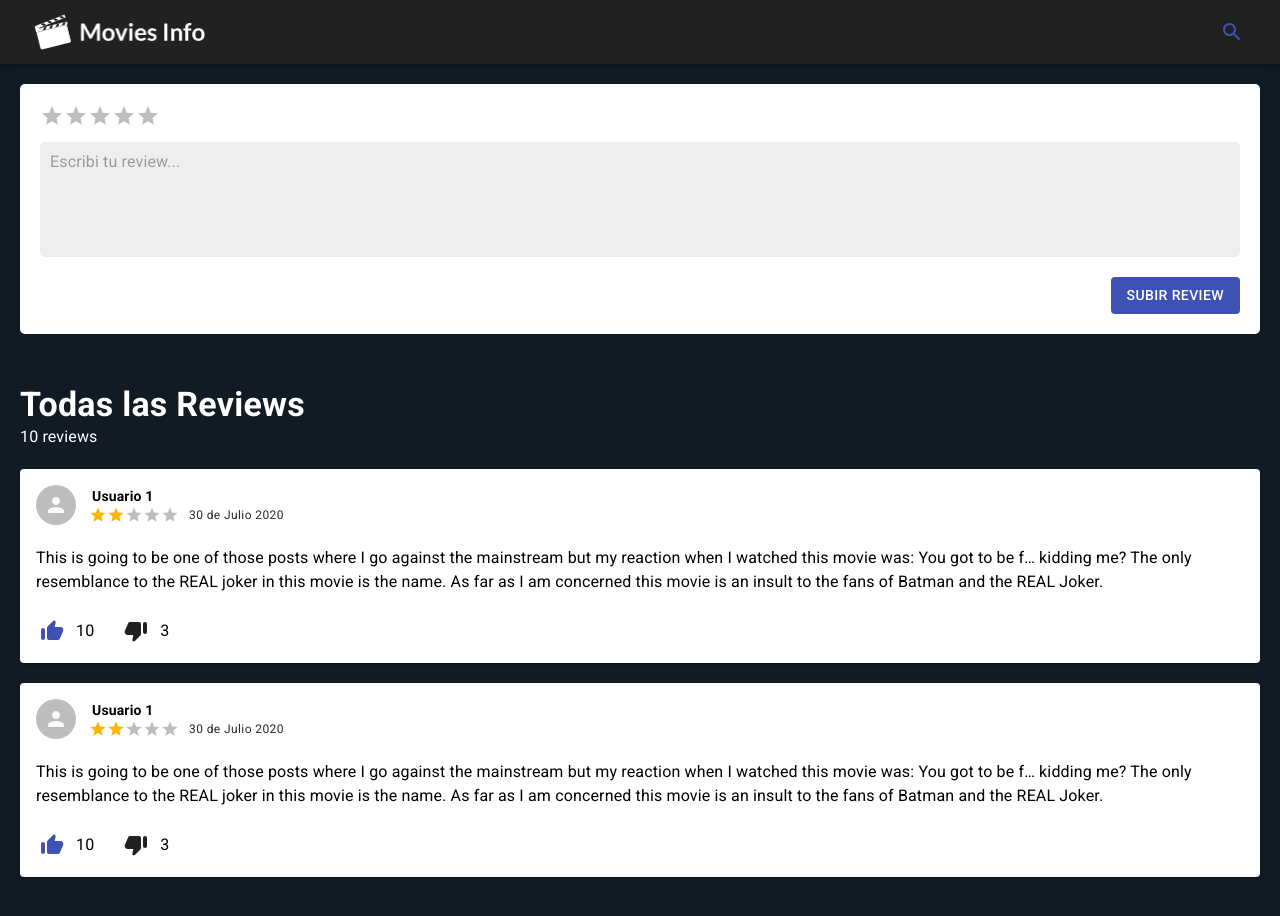
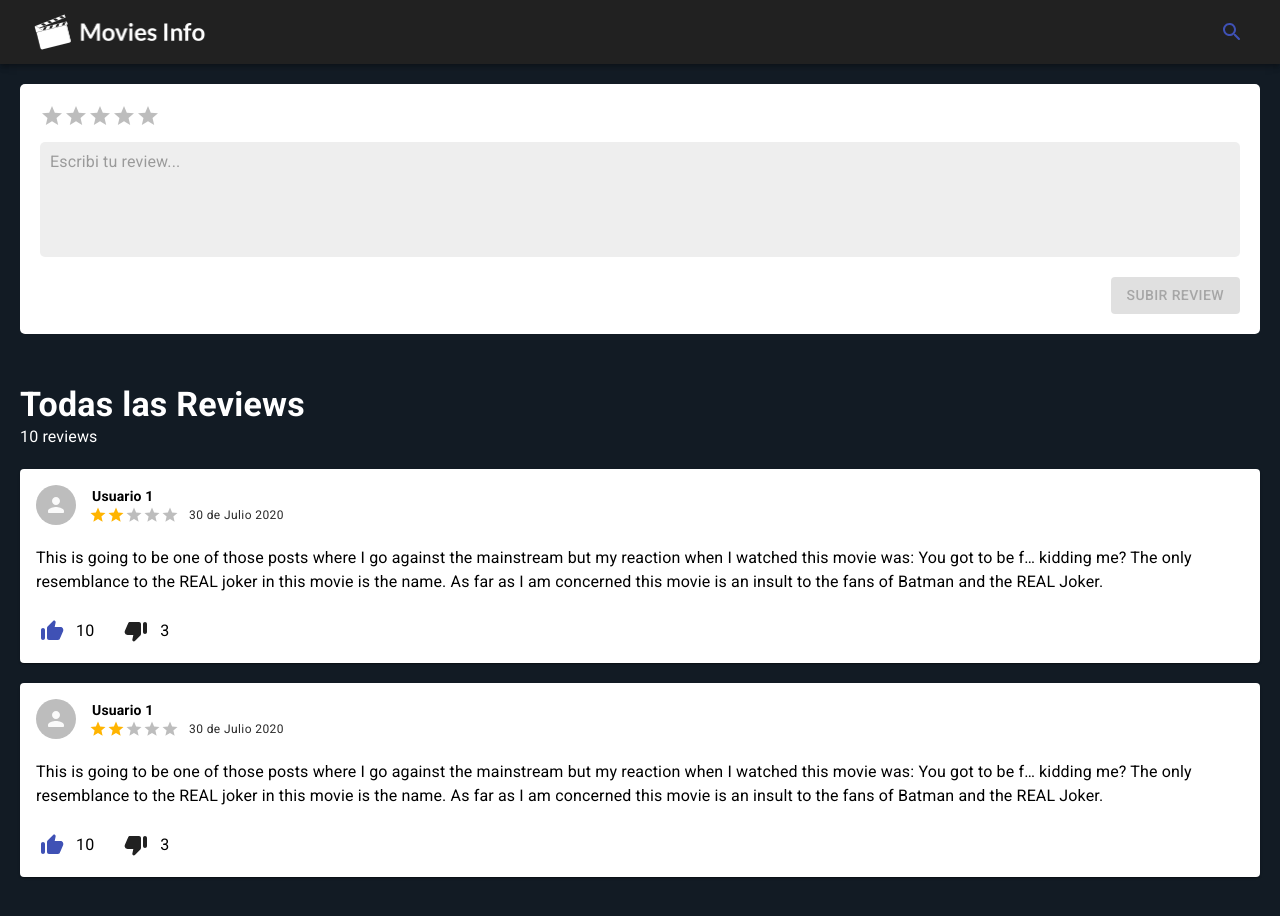
Before and after one commit to LYoshi02/Movies-Info, a React (Create React App) app: page /pelicula/reviews/1 in a window 1280 px wide. Built offline with nearby package versions, Linux system fonts and the light colour scheme.

Commit message:
I added the functionality to post reviews
I added the functionality to post reviews

auxiliar commit

```diff
--- a/src/components/Reviews/UserReview/UserReview.js
+++ b/src/components/Reviews/UserReview/UserReview.js
@@ -1,25 +1,25 @@
-import React from 'react';
-import { Box, Input, Button } from '@material-ui/core';
-import Rating from '@material-ui/lab/Rating';
-import { makeStyles } from '@material-ui/styles';
+import React from "react";
+import { Box, Input, Button } from "@material-ui/core";
+import Rating from "@material-ui/lab/Rating";
+import { makeStyles } from "@material-ui/styles";
 
 const useStyles = makeStyles({
   mainBoxStyles: {
     padding: "2rem",
     backgroundColor: "rgb(255,255,255)",
     borderRadius: "5px",
-        marginBottom: "5rem"
+    marginBottom: "5rem",
   },
   inputStyles: {
     color: "var(--color-gris-oscuro)",
     backgroundColor: "rgba(238,238,238,.95)",
     borderRadius: "5px",
     padding: "1rem",
-        margin: "1rem 0 2rem 0"
+    margin: "1rem 0 2rem 0",
   },
   btnBoxStyles: {
-        textAlign: "right"
-    }
+    textAlign: "right",
+  },
 });
 
 const UserReview = (props) => {
@@ -27,14 +27,25 @@ const UserReview = (props) => {
 
   return (
     <Box className={classes.mainBoxStyles}>
-            <Rating />
-            <Input multiline fullWidth rows={5} disableUnderline className={classes.inputStyles} placeholder="Escribi tu review..." />
+      <Rating value={props.stars} onChange={props.starsChanged} name="user-stars" />
+      <Input
+        multiline
+        fullWidth
+        rows={5}
+        disableUnderline
+        className={classes.inputStyles}
+        placeholder="Escribi tu review..."
+        value={props.inputValue}
+        onChange={props.inputValueChanged}
+      />
 
       <Box className={classes.btnBoxStyles}>
-                <Button variant="contained" color="secondary" disableElevation>Subir Review</Button>
+        <Button variant="contained" color="secondary" disableElevation disabled={props.stars === 0} onClick={props.postReview}>
+          Subir Review
+        </Button>
       </Box>
     </Box>
   );
-}
+};
 
 export default UserReview;
--- a/src/containers/MovieReviews/MovieReviews.js
+++ b/src/containers/MovieReviews/MovieReviews.js
@@ -1,14 +1,37 @@
-import React from 'react'
+import React, { useState, useEffect } from 'react'
+import * as actions from "../../store/actions/index";
 import { Box, Typography } from '@material-ui/core';
-
 import UserReview from "../../components/Reviews/UserReview/UserReview";
 import Heading from '../../components/UI/Heading/Heading';
 import Reviews from '../../components/Reviews/Reviews';
+import { connect } from 'react-redux';
 
 const MovieReviews = (props) => {
+    const [userReviewInput, setUserReviewInput] = useState("");
+    const [userStars, setUserStars] = useState(0);
+
+    const postReviewHandler = () => {
+        // TODO: put this Date functionality and the MainInfo component one in a shared function
+        const options = { year: 'numeric', month: 'long', day: 'numeric' };
+        const newReview = {
+            postDate: new Date().toLocaleDateString("es-ES", options),
+            review: userReviewInput.trim(),
+            stars: userStars,
+            movieId: props.match.params.id
+        }
+
+        props.onPostReview(newReview);
+    }
+
     return (
         <Box p="2rem">
-            <UserReview />
+            <UserReview
+                inputValue={userReviewInput}
+                inputValueChanged={(event) => setUserReviewInput(event.target.value)}
+                stars={userStars}
+                starsChanged={(event) => setUserStars(parseInt(event.target.value))}
+                postReview={postReviewHandler}
+            />
 
             <Heading type="secondary">
                 Todas las Reviews
@@ -20,4 +43,19 @@ const MovieReviews = (props) => {
     );
 }
 
-export default MovieReviews;
+// const mapStateToProps = (state) => {
+//     return {
+//       movies: state.inicio.movies,
+//       releases: state.inicio.releases,
+//       totalPages: state.inicio.totalPages,
+//       currentPage: state.inicio.currentPage
+//     };
+//   };
+
+  const mapDispatchToProps = (dispatch) => {
+    return {
+      onPostReview: (review) => dispatch(actions.postReview(review))
+    };
+  };
+
+export default connect(null, mapDispatchToProps)(MovieReviews);
--- a/src/store/actions/index.js
+++ b/src/store/actions/index.js
@@ -7,3 +7,7 @@ export {
     searchMovie,
     restartSearchValues
 } from "./layout";
+
+export {
+    postReview
+} from "./movieReviews"
--- /dev/null
+++ b/src/store/actions/movieReviews.js
@@ -0,0 +1,13 @@
+import axios from "axios";
+
+export const postReview = (review) => {
+    return (dispatch) => {
+        axios.post("https://movies-info-f83aa.firebaseio.com/reviews.json", review)
+        .then(res => {
+            console.log(res)
+        })
+        .catch(error => {
+            console.log(error);
+        })
+    }
+}
```
Lines whose indentation alone changed are shown as unchanged.
